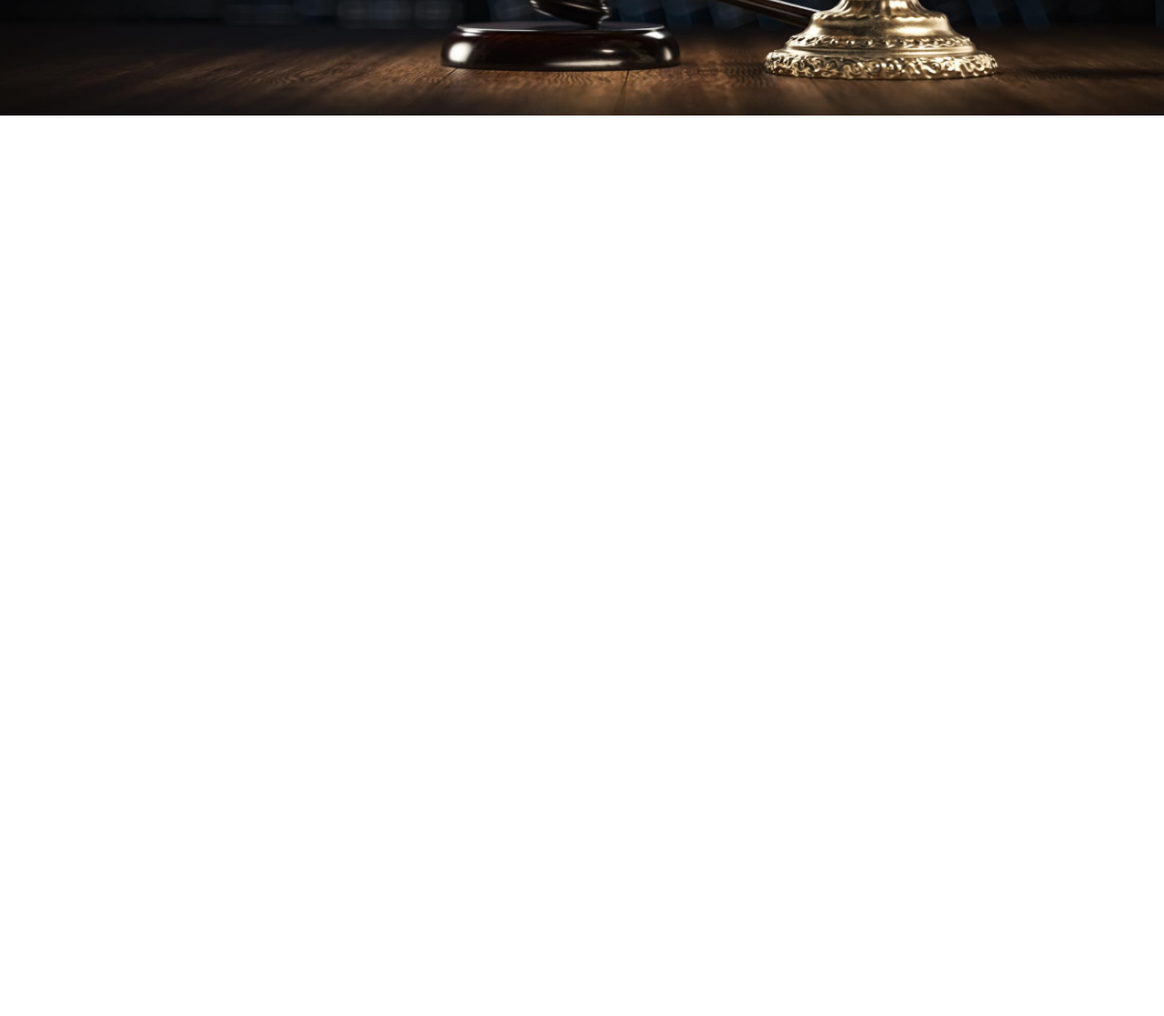
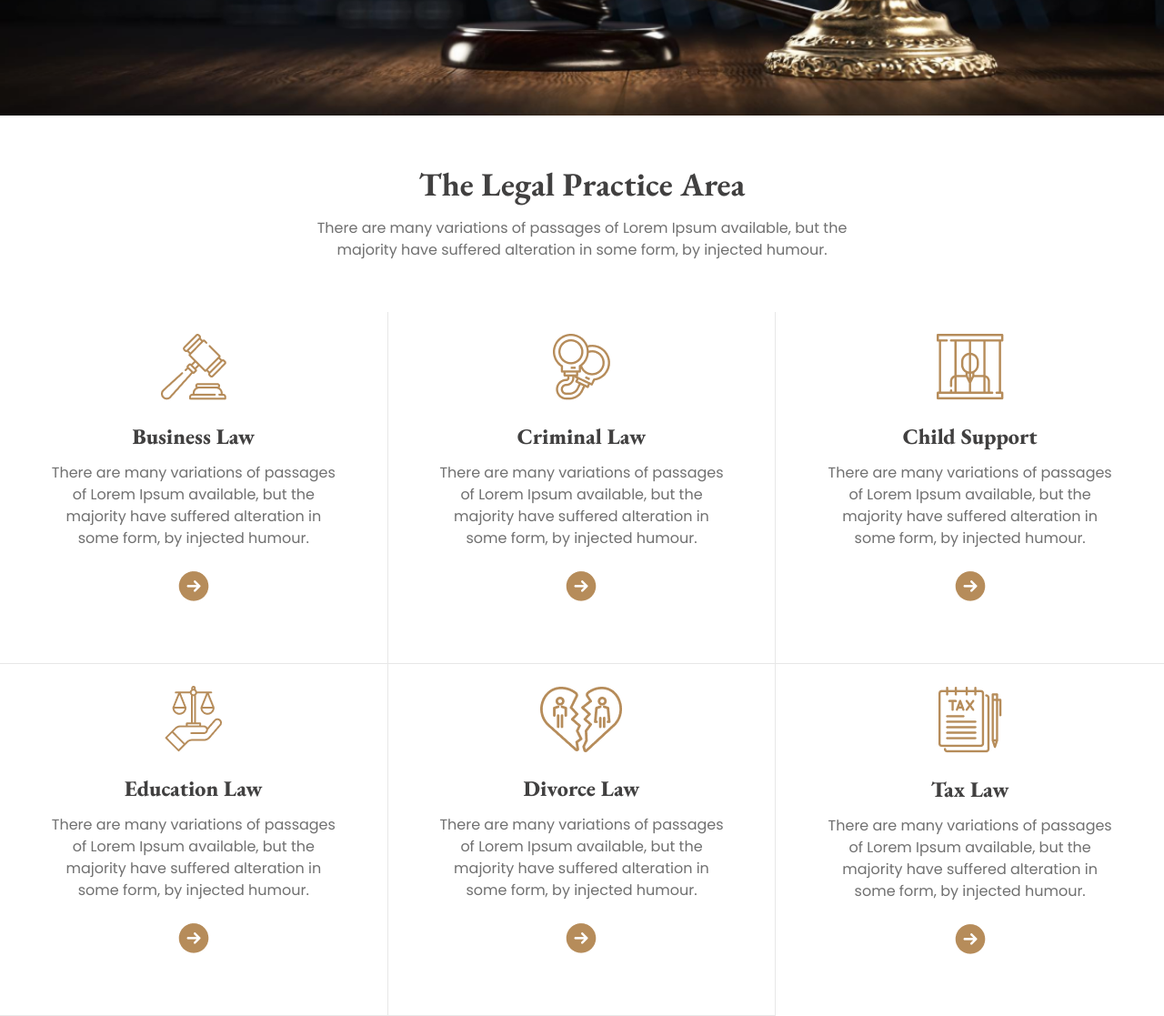
Before and after one commit to niloy1hasan/Legal-Solution-landing-page, a plain HTML site: page index.html in a window 1280 px wide. Shown: the part 529-1646 px from the top of the page at 91% size. Before the commit the page ends 800 px from the top, so only its background shows below. Drawn offline with nearby package versions, Linux system fonts and the light colour scheme.

Commit message:
legal practice section added

```diff
--- a/index.html
+++ b/index.html
@@ -19,10 +19,10 @@
 
                 <ul class="nav-menu flex gap-12 text-[#707070]">
                 <li class="menu-item"><a href="" class="menu-link">Home</a></li>
-                <li class="menu-item"><a href="" class="menu-link">Services <i class="fa-solid fa-chevron-right"></i></a></li>
-                <li class="menu-item"><a href="" class="menu-link">Cases <i class="fa-solid fa-chevron-right"></i></a></li>
-                <li class="menu-item"><a href="" class="menu-link">Blog <i class="fa-solid fa-chevron-right"></i></a></li>
-                <li class="menu-item"><a href="" class="menu-link">Contact Us <i class="fa-solid fa-chevron-right"></i></a></li>
+                <li class="menu-item"><a href="" class="menu-link">Services <i class="fa-solid fa-chevron-right ml-2"></i></a></li>
+                <li class="menu-item"><a href="" class="menu-link">Cases <i class="fa-solid fa-chevron-right ml-2"></i></a></li>
+                <li class="menu-item"><a href="" class="menu-link">Blog <i class="fa-solid fa-chevron-right ml-2"></i></a></li>
+                <li class="menu-item"><a href="" class="menu-link">Contact Us <i class="fa-solid fa-chevron-right ml-2"></i></a></li>
             </ul>
 
                 <button class="consulation-btn py-3 px-5 bg-[#B68C5A] text-white rounded-lg cursor-pointer">Free Consultation</button>
@@ -42,6 +42,53 @@
     </header>
 
     <main>
+        <!-- legal practice section -->
+        <section class="legal-practice-section mt-14">
+            <div class="legal-practice-content text-center max-w-3/6 mx-auto">
+                <h2 class="legal-practice-title eb-garamond-font text-4xl mb-4 font-bold! text-[#414040]">The Legal Practice Area</h2>
+                <p class="legal-practice-description text-[#707070]">There are many variations of passages of Lorem Ipsum available, but the majority have suffered alteration in some form, by injected humour.</p>
+            </div>
+
+            <div class="legal-card-container divide-y divide-[#E7E7E7] grid grid-cols-1 md:grid-cols-2 lg:grid-cols-3 max-w-7xl mx-auto mt-14">
+                <div class="legal-card text-center flex justify-center items-center flex-col md:border-r">
+                    <img src="images/business.png" alt="" class="card-logo my-6">
+                    <h2 class="card-title eb-garamond-font font-extrabold! text-2xl mb-3 text-[#414040]">Business Law</h2>
+                    <p class="card-description max-w-3/4 text-[#707070] mb-5">There are many variations of passages of Lorem Ipsum available, but the majority have suffered alteration in some form, by injected humour.</p>
+                    <img src="images/more.png" alt="" class="more-icon cursor-pointer mb-16">
+                </div>
+                <div class="legal-card text-center flex justify-center items-center flex-col lg:border-r">
+                    <img src="images/criminal.png" alt="" class="card-logo my-6">
+                    <h2 class="card-title eb-garamond-font font-extrabold! text-2xl mb-3 text-[#414040]">Criminal Law</h2>
+                    <p class="card-description max-w-3/4 text-[#707070] mb-5">There are many variations of passages of Lorem Ipsum available, but the majority have suffered alteration in some form, by injected humour.</p>
+                    <img src="images/more.png" alt="" class="more-icon cursor-pointer mb-16">
+                </div>
+                <div class="legal-card text-center flex justify-center items-center flex-col md:border-r lg:border-r-0">
+                    <img src="images/child.png" alt="" class="card-logo my-6">
+                    <h2 class="card-title eb-garamond-font font-extrabold! text-2xl mb-3 text-[#414040]">Child Support</h2>
+                    <p class="card-description max-w-3/4 text-[#707070] mb-5">There are many variations of passages of Lorem Ipsum available, but the majority have suffered alteration in some form, by injected humour.</p>
+                    <img src="images/more.png" alt="" class="more-icon cursor-pointer mb-16">
+                </div>
+                <div class="legal-card text-center flex justify-center items-center flex-col lg:border-r">
+                    <img src="images/education.png" alt="" class="card-logo my-6">
+                    <h2 class="card-title eb-garamond-font font-extrabold! text-2xl mb-3 text-[#414040]">Education Law</h2>
+                    <p class="card-description max-w-3/4 text-[#707070] mb-5">There are many variations of passages of Lorem Ipsum available, but the majority have suffered alteration in some form, by injected humour.</p>
+                    <img src="images/more.png" alt="" class="more-icon cursor-pointer mb-16">
+                </div>
+                <div class="legal-card text-center flex justify-center items-center flex-col md:border-r">
+                    <img src="images/divorce.png" alt="" class="card-logo my-6">
+                    <h2 class="card-title eb-garamond-font font-extrabold! text-2xl mb-3 text-[#414040]">Divorce Law</h2>
+                    <p class="card-description max-w-3/4 text-[#707070] mb-5">There are many variations of passages of Lorem Ipsum available, but the majority have suffered alteration in some form, by injected humour.</p>
+                    <img src="images/more.png" alt="" class="more-icon cursor-pointer mb-16">
+                </div>
+                <div class="legal-card text-center flex justify-center items-center flex-col">
+                    <img src="images/tax.png" alt="" class="card-logo my-6">
+                    <h2 class="card-title eb-garamond-font font-extrabold! text-2xl mb-3 text-[#414040]">Tax Law</h2>
+                    <p class="card-description max-w-3/4 text-[#707070] mb-5">There are many variations of passages of Lorem Ipsum available, but the majority have suffered alteration in some form, by injected humour.</p>
+                    <img src="images/more.png" alt="" class="more-icon cursor-pointer mb-16">
+                </div>
+            </div>
+
+        </section>
 
     </main>
 
```
Also changed, not shown: images/more.png (renamed from images/Frame.png).
